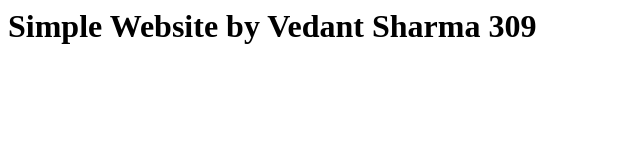
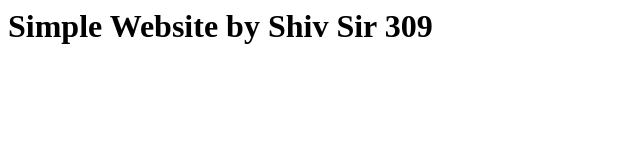
Before and after one commit to VedantSS/my-application--309, a plain HTML site: page index.html in a window 1280 px wide. Shown: the whole page, without its empty margins (0-640 px from the left). Drawn offline with Linux system fonts and the light colour scheme.

Commit message:
Update index.html

```diff
--- a/index.html
+++ b/index.html
@@ -1,5 +1,5 @@
 <html>
 <body>
-<h1>Simple Website by Vedant Sharma 309</h1>
+<h1>Simple Website by Shiv Sir 309</h1>
 </body>
 </html>
```
